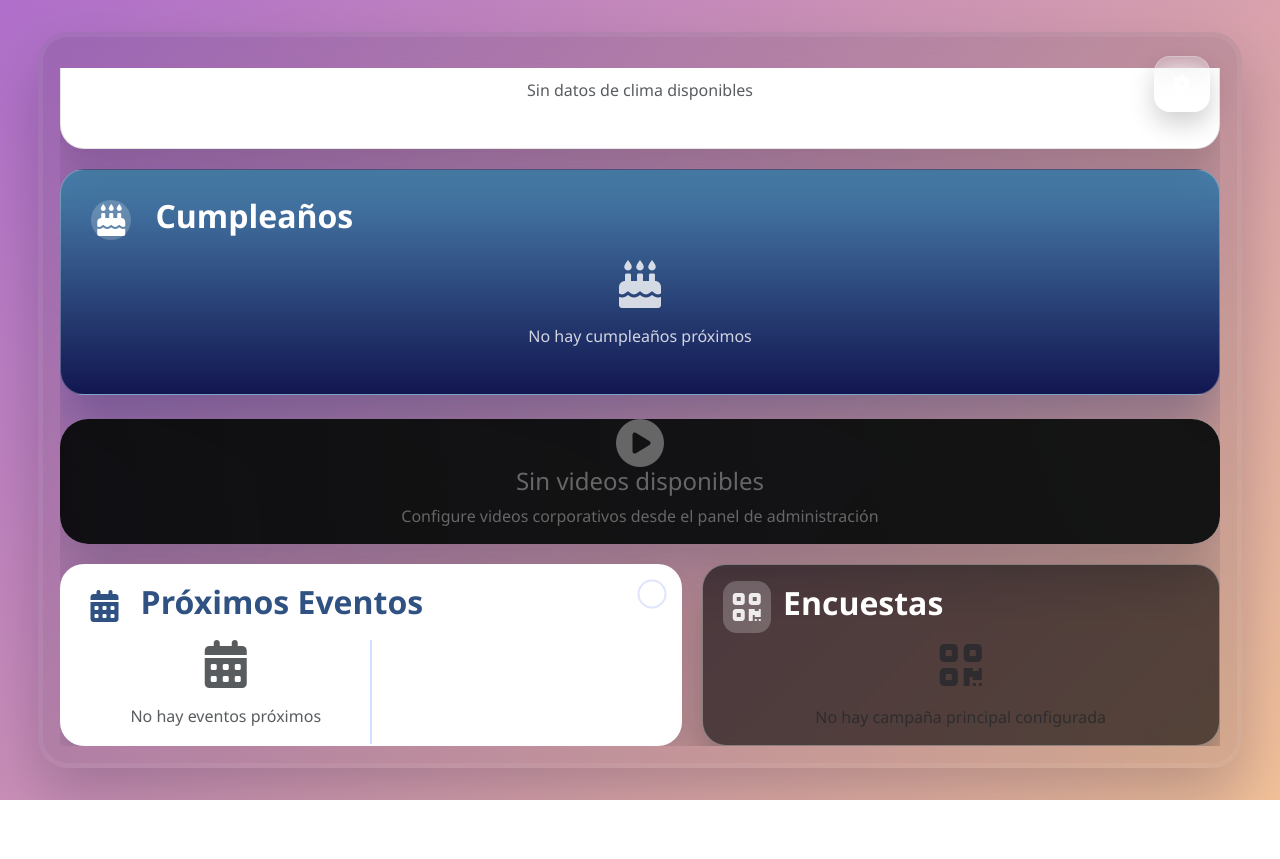
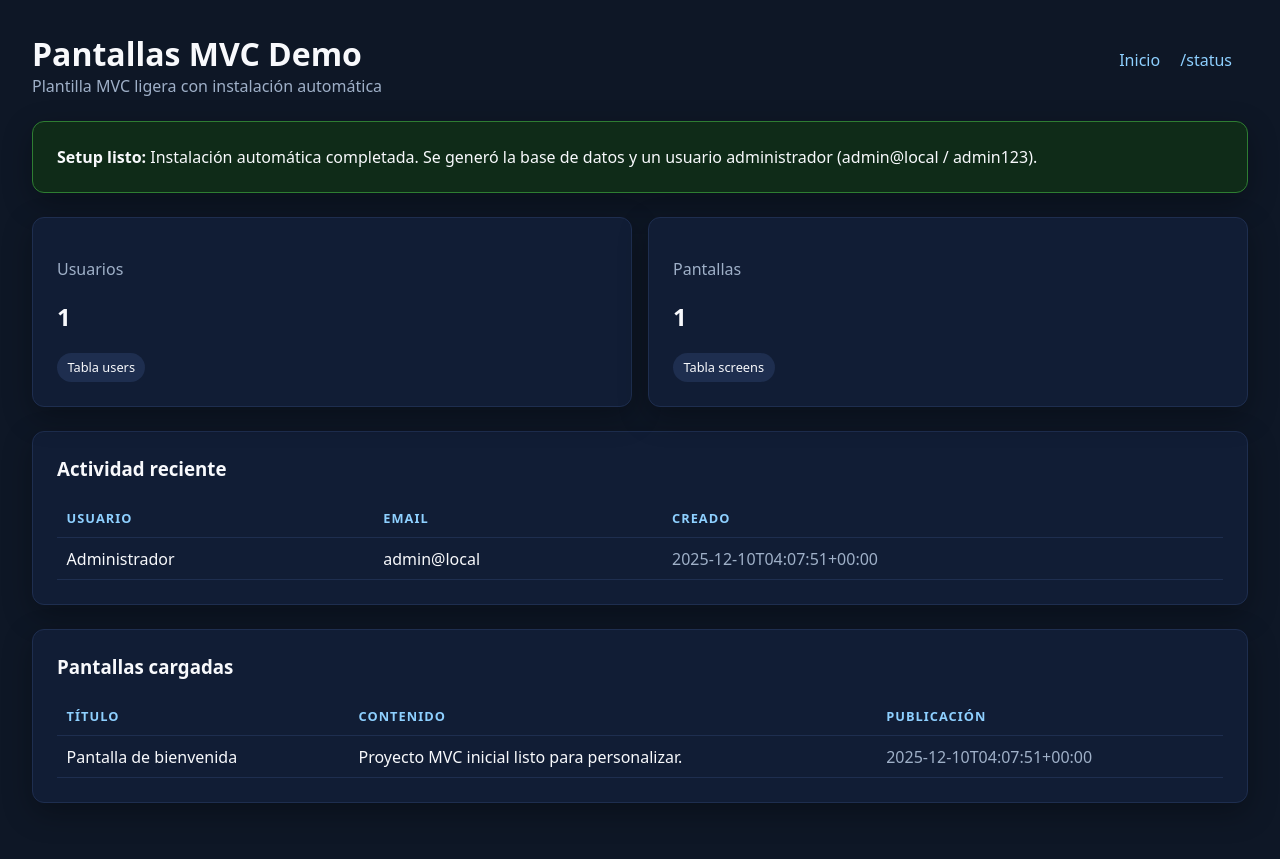
Before and after one commit to desarrollovolcan/pantallas, a PHP site: page / in a window 1280 px wide. Before the commit the page ends 800 px from the top, so only its background shows below. Run offline with PHP 8.4, Linux system fonts and the light colour scheme; data that the repository does not hold is empty; some libraries are stand-ins or nearby versions.

Commit message:
Route root entry to MVC installer

```diff
--- a/index.php
+++ b/index.php
@@ -1,18 +1,3 @@
 <?php
-require_once __DIR__ . '/app/bootstrap.php';
-
-$database = new Database();
-
-$videoModel = new VideoModel($database);
-$weatherModel = new WeatherModel($database);
-$birthdayModel = new BirthdayModel($database);
-$eventModel = new EventModel($database);
-$campaignModel = new CampaignModel($database);
-
-$videos = $videoModel->getActive();
-$ubicaciones_clima = $weatherModel->getActiveLocations();
-$cumpleanos = $birthdayModel->getUpcoming();
-$eventos = $eventModel->getActive();
-$campana_principal = $campaignModel->getPrincipal();
-
-require __DIR__ . '/app/Views/home/index.php';
+// Punto de entrada único: enruta al nuevo proyecto MVC e instala en el primer acceso.
+require __DIR__ . '/mvc_app/public/index.php';
--- /dev/null
+++ b/mvc_app/bootstrap.php
@@ -0,0 +1,60 @@
+<?php
+use App\Core\Database;
+use App\Core\Installer;
+use App\Core\Router;
+use App\Controllers\HomeController;
+
+require __DIR__ . '/src/Core/Helpers.php';
+
+// Simple PSR-4 like autoloader for the App namespace
+spl_autoload_register(function (string $class): void {
+    $prefix = 'App\\';
+    $baseDir = __DIR__ . '/src/';
+
+    if (strpos($class, $prefix) !== 0) {
+        return;
+    }
+
+    $relativeClass = substr($class, strlen($prefix));
+    $file = $baseDir . str_replace('\\', '/', $relativeClass) . '.php';
+
+    if (is_readable($file)) {
+        require $file;
+    }
+});
+
+$config = require __DIR__ . '/config/app.php';
+$dbConfig = require __DIR__ . '/config/database.php';
+
+date_default_timezone_set($config['timezone'] ?? 'UTC');
+
+try {
+    $database = new Database($dbConfig);
+    $installer = new Installer(
+        $database,
+        __DIR__ . '/config/.installed'
+    );
+
+    $installerMessage = $installer->install();
+
+    $container = [
+        'config' => $config,
+        'db' => $database,
+        'installerMessage' => $installerMessage,
+    ];
+
+    $router = new Router($container);
+    $router->get('/', [HomeController::class, 'index']);
+    $router->get('/status', [HomeController::class, 'status']);
+
+    return [
+        'router' => $router,
+        'container' => $container,
+    ];
+} catch (\Throwable $exception) {
+    http_response_code(500);
+    $message = $exception->getMessage();
+    $help = 'Verifica que PHP tenga habilitado pdo_sqlite y que la carpeta mvc_app/storage sea escribible.';
+    echo "<h1>Error al iniciar la aplicación</h1><p>{$message}</p><p>{$help}</p>";
+    exit;
+}
--- /dev/null
+++ b/mvc_app/config/app.php
@@ -0,0 +1,6 @@
+<?php
+return [
+    'name' => 'Pantallas MVC Demo',
+    'timezone' => 'UTC',
+    'base_url' => '/',
+];
--- /dev/null
+++ b/mvc_app/config/database.php
@@ -0,0 +1,5 @@
+<?php
+return [
+    'driver' => 'sqlite',
+    'database' => __DIR__ . '/../storage/database.sqlite',
+];
--- /dev/null
+++ b/mvc_app/public/index.php
@@ -0,0 +1,5 @@
+<?php
+// Front controller para el nuevo proyecto MVC
+$app = require __DIR__ . '/../bootstrap.php';
+
+$app['router']->dispatch();
--- /dev/null
+++ b/mvc_app/src/Controllers/HomeController.php
@@ -0,0 +1,37 @@
+<?php
+
+namespace App\Controllers;
+
+use App\Core\Controller;
+use App\Models\ScreenModel;
+use App\Models\UserModel;
+
+class HomeController extends Controller
+{
+    public function index(): void
+    {
+        $users = new UserModel($this->container['db']);
+        $screens = new ScreenModel($this->container['db']);
+
+        $this->view('home', [
+            'title' => 'Dashboard inicial',
+            'userCount' => $users->count(),
+            'screenCount' => $screens->count(),
+            'recentUsers' => $users->all(),
+            'recentScreens' => $screens->all(),
+        ]);
+    }
+
+    public function status(): void
+    {
+        $response = [
+            'app' => $this->container['config']['name'] ?? 'MVC',
+            'installed' => $this->container['installerMessage'] === null,
+            'database' => 'sqlite',
+            'php_version' => PHP_VERSION,
+        ];
+
+        header('Content-Type: application/json');
+        echo json_encode($response, JSON_PRETTY_PRINT | JSON_UNESCAPED_UNICODE);
+    }
+}
--- /dev/null
+++ b/mvc_app/src/Core/Controller.php
@@ -0,0 +1,19 @@
+<?php
+
+namespace App\Core;
+
+class Controller
+{
+    protected array $container;
+
+    public function __construct(array $container)
+    {
+        $this->container = $container;
+    }
+
+    protected function view(string $view, array $data = []): void
+    {
+        $viewInstance = new View($this->container['config'] ?? []);
+        $viewInstance->render($view, $data + ['installerMessage' => $this->container['installerMessage'] ?? null]);
+    }
+}
--- /dev/null
+++ b/mvc_app/src/Core/Database.php
@@ -0,0 +1,48 @@
+<?php
+
+namespace App\Core;
+
+use PDO;
+use PDOException;
+
+class Database
+{
+    private array $config;
+    private ?PDO $connection = null;
+
+    public function __construct(array $config)
+    {
+        $this->config = $config;
+    }
+
+    public function pdo(): PDO
+    {
+        if ($this->connection instanceof PDO) {
+            return $this->connection;
+        }
+
+        if (($this->config['driver'] ?? '') !== 'sqlite') {
+            throw new \InvalidArgumentException('Only sqlite is supported in this demo.');
+        }
+
+        if (!extension_loaded('pdo_sqlite')) {
+            throw new \RuntimeException('La extensión pdo_sqlite no está habilitada en PHP. Actívala para continuar.');
+        }
+
+        $databasePath = $this->config['database'] ?? __DIR__ . '/../../storage/database.sqlite';
+        $storageDir = dirname($databasePath);
+        if (!is_dir($storageDir) && !mkdir($storageDir, 0777, true) && !is_dir($storageDir)) {
+            throw new \RuntimeException('No se pudo crear el directorio de almacenamiento para la base de datos.');
+        }
+
+        try {
+            $this->connection = new PDO('sqlite:' . $databasePath);
+            $this->connection->setAttribute(PDO::ATTR_ERRMODE, PDO::ERRMODE_EXCEPTION);
+            $this->connection->setAttribute(PDO::ATTR_DEFAULT_FETCH_MODE, PDO::FETCH_ASSOC);
+        } catch (PDOException $exception) {
+            throw new \RuntimeException('No se pudo crear la conexión a la base de datos: ' . $exception->getMessage());
+        }
+
+        return $this->connection;
+    }
+}
--- /dev/null
+++ b/mvc_app/src/Core/Helpers.php
@@ -0,0 +1,10 @@
+<?php
+function view_path(string $view): string
+{
+    return __DIR__ . '/../Views/' . $view . '.php';
+}
+
+function base_path(string $path = ''): string
+{
+    return rtrim(__DIR__ . '/../../' . ltrim($path, '/'), '/');
+}
--- /dev/null
+++ b/mvc_app/src/Core/Installer.php
@@ -0,0 +1,63 @@
+<?php
+
+namespace App\Core;
+
+use PDO;
+
+class Installer
+{
+    public function __construct(
+        private Database $database,
+        private string $installedFlag
+    ) {
+    }
+
+    public function install(): ?string
+    {
+        if (file_exists($this->installedFlag)) {
+            return null;
+        }
+
+        $pdo = $this->database->pdo();
+        $pdo->exec('CREATE TABLE IF NOT EXISTS users (
+            id INTEGER PRIMARY KEY AUTOINCREMENT,
+            name TEXT NOT NULL,
+            email TEXT NOT NULL UNIQUE,
+            password TEXT NOT NULL,
+            created_at TEXT NOT NULL
+        )');
+
+        $pdo->exec('CREATE TABLE IF NOT EXISTS screens (
+            id INTEGER PRIMARY KEY AUTOINCREMENT,
+            title TEXT NOT NULL,
+            content TEXT NOT NULL,
+            published_at TEXT
+        )');
+
+        $this->seed($pdo);
+
+        file_put_contents($this->installedFlag, 'installed:' . date('c'));
+
+        return 'Instalación automática completada. Se generó la base de datos y un usuario administrador (admin@local / admin123).';
+    }
+
+    private function seed(PDO $pdo): void
+    {
+        $passwordHash = password_hash('admin123', PASSWORD_DEFAULT);
+
+        $pdo->prepare('INSERT INTO users (name, email, password, created_at) VALUES (:name, :email, :password, :created_at)')
+            ->execute([
+                ':name' => 'Administrador',
+                ':email' => 'admin@local',
+                ':password' => $passwordHash,
+                ':created_at' => date('c'),
+            ]);
+
+        $pdo->prepare('INSERT INTO screens (title, content, published_at) VALUES (:title, :content, :published_at)')
+            ->execute([
+                ':title' => 'Pantalla de bienvenida',
+                ':content' => 'Proyecto MVC inicial listo para personalizar.',
+                ':published_at' => date('c'),
+            ]);
+    }
+}
--- /dev/null
+++ b/mvc_app/src/Core/Router.php
@@ -0,0 +1,50 @@
+<?php
+
+namespace App\Core;
+
+class Router
+{
+    private array $routes = [
+        'GET' => [],
+    ];
+
+    private array $container;
+
+    public function __construct(array $container)
+    {
+        $this->container = $container;
+    }
+
+    public function get(string $path, callable|array $handler): void
+    {
+        $this->routes['GET'][$this->normalize($path)] = $handler;
+    }
+
+    public function dispatch(?string $uri = null, ?string $method = null): void
+    {
+        $uri = $this->normalize($uri ?? parse_url($_SERVER['REQUEST_URI'] ?? '/', PHP_URL_PATH));
+        $method = strtoupper($method ?? ($_SERVER['REQUEST_METHOD'] ?? 'GET'));
+
+        $handler = $this->routes[$method][$uri] ?? null;
+
+        if (!$handler) {
+            http_response_code(404);
+            echo 'Ruta no encontrada';
+            return;
+        }
+
+        if (is_array($handler) && isset($handler[0], $handler[1])) {
+            [$class, $action] = $handler;
+            $controller = new $class($this->container);
+            $controller->$action();
+            return;
+        }
+
+        call_user_func($handler);
+    }
+
+    private function normalize(string $path): string
+    {
+        return '/' . trim($path, '/') ?: '/';
+    }
+}
--- /dev/null
+++ b/mvc_app/src/Core/View.php
@@ -0,0 +1,24 @@
+<?php
+
+namespace App\Core;
+
+class View
+{
+    public function __construct(private array $config = [])
+    {
+    }
+
+    public function render(string $view, array $data = []): void
+    {
+        $viewFile = view_path($view);
+
+        if (!file_exists($viewFile)) {
+            throw new \RuntimeException("La vista {$view} no existe");
+        }
+
+        extract($data, EXTR_SKIP);
+        $appName = $this->config['name'] ?? 'Aplicación MVC';
+
+        include view_path('layout');
+    }
+}
--- /dev/null
+++ b/mvc_app/src/Models/ScreenModel.php
@@ -0,0 +1,24 @@
+<?php
+
+namespace App\Models;
+
+use App\Core\Database;
+
+class ScreenModel
+{
+    public function __construct(private Database $database)
+    {
+    }
+
+    public function count(): int
+    {
+        $stmt = $this->database->pdo()->query('SELECT COUNT(*) as total FROM screens');
+        return (int) $stmt->fetchColumn();
+    }
+
+    public function all(): array
+    {
+        $stmt = $this->database->pdo()->query('SELECT id, title, content, published_at FROM screens ORDER BY published_at DESC');
+        return $stmt->fetchAll();
+    }
+}
--- /dev/null
+++ b/mvc_app/src/Models/UserModel.php
@@ -0,0 +1,24 @@
+<?php
+
+namespace App\Models;
+
+use App\Core\Database;
+
+class UserModel
+{
+    public function __construct(private Database $database)
+    {
+    }
+
+    public function count(): int
+    {
+        $stmt = $this->database->pdo()->query('SELECT COUNT(*) as total FROM users');
+        return (int) $stmt->fetchColumn();
+    }
+
+    public function all(): array
+    {
+        $stmt = $this->database->pdo()->query('SELECT id, name, email, created_at FROM users ORDER BY created_at DESC');
+        return $stmt->fetchAll();
+    }
+}
--- /dev/null
+++ b/mvc_app/src/Views/home.php
@@ -0,0 +1,56 @@
+<div class="grid">
+    <div class="card">
+        <p class="muted">Usuarios</p>
+        <h2><?= (int) $userCount ?></h2>
+        <span class="badge">Tabla users</span>
+    </div>
+    <div class="card">
+        <p class="muted">Pantallas</p>
+        <h2><?= (int) $screenCount ?></h2>
+        <span class="badge">Tabla screens</span>
+    </div>
+</div>
+
+<div class="card">
+    <h3 style="margin-top:0;">Actividad reciente</h3>
+    <table>
+        <thead>
+            <tr>
+                <th>Usuario</th>
+                <th>Email</th>
+                <th>Creado</th>
+            </tr>
+        </thead>
+        <tbody>
+        <?php foreach ($recentUsers as $user): ?>
+            <tr>
+                <td><?= htmlspecialchars($user['name']) ?></td>
+                <td><?= htmlspecialchars($user['email']) ?></td>
+                <td class="muted"><?= htmlspecialchars($user['created_at']) ?></td>
+            </tr>
+        <?php endforeach; ?>
+        </tbody>
+    </table>
+</div>
+
+<div class="card">
+    <h3 style="margin-top:0;">Pantallas cargadas</h3>
+    <table>
+        <thead>
+            <tr>
+                <th>Título</th>
+                <th>Contenido</th>
+                <th>Publicación</th>
+            </tr>
+        </thead>
+        <tbody>
+        <?php foreach ($recentScreens as $screen): ?>
+            <tr>
+                <td><?= htmlspecialchars($screen['title']) ?></td>
+                <td><?= htmlspecialchars($screen['content']) ?></td>
+                <td class="muted"><?= htmlspecialchars($screen['published_at'] ?? '') ?></td>
+            </tr>
+        <?php endforeach; ?>
+        </tbody>
+    </table>
+</div>
--- /dev/null
+++ b/mvc_app/src/Views/layout.php
@@ -0,0 +1,44 @@
+<!doctype html>
+<html lang="es">
+<head>
+    <meta charset="UTF-8">
+    <meta name="viewport" content="width=device-width, initial-scale=1.0">
+    <title><?= htmlspecialchars($title ?? $appName) ?></title>
+    <style>
+        :root { color-scheme: light dark; font-family: system-ui, -apple-system, sans-serif; }
+        body { margin: 0; padding: 2rem; background: #0e1726; color: #f8f9fc; }
+        header { display: flex; align-items: baseline; justify-content: space-between; margin-bottom: 1.5rem; }
+        nav a { color: #8ed0ff; margin-right: 1rem; text-decoration: none; }
+        nav a:hover { text-decoration: underline; }
+        .card { background: #111d35; border: 1px solid #1e2e4f; border-radius: 12px; padding: 1.5rem; margin-bottom: 1.5rem; box-shadow: 0 10px 30px rgba(0,0,0,0.3); }
+        .grid { display: grid; grid-template-columns: repeat(auto-fit, minmax(220px, 1fr)); gap: 1rem; }
+        table { width: 100%; border-collapse: collapse; margin-top: 1rem; }
+        th, td { padding: 0.6rem; border-bottom: 1px solid #1e2e4f; text-align: left; }
+        th { color: #8ed0ff; text-transform: uppercase; font-size: 0.8rem; letter-spacing: 0.08em; }
+        .badge { display: inline-block; padding: 0.35rem 0.65rem; background: #1e2e4f; border-radius: 999px; font-size: 0.8rem; }
+        .muted { color: #9fb0c8; }
+    </style>
+</head>
+<body>
+<header>
+    <div>
+        <h1 style="margin:0;"><?= htmlspecialchars($appName) ?></h1>
+        <p class="muted" style="margin:0;">Plantilla MVC ligera con instalación automática</p>
+    </div>
+    <nav>
+        <a href="/">Inicio</a>
+        <a href="/status">/status</a>
+    </nav>
+</header>
+
+<main>
+    <?php if (!empty($installerMessage)): ?>
+        <div class="card" style="border-color:#2e7d32; background: #0f2b18;">
+            <strong>Setup listo:</strong> <?= htmlspecialchars($installerMessage) ?>
+        </div>
+    <?php endif; ?>
+
+    <?php include $viewFile; ?>
+</main>
+</body>
+</html>
```
Also changed, not shown: README.md, 2 other files.
